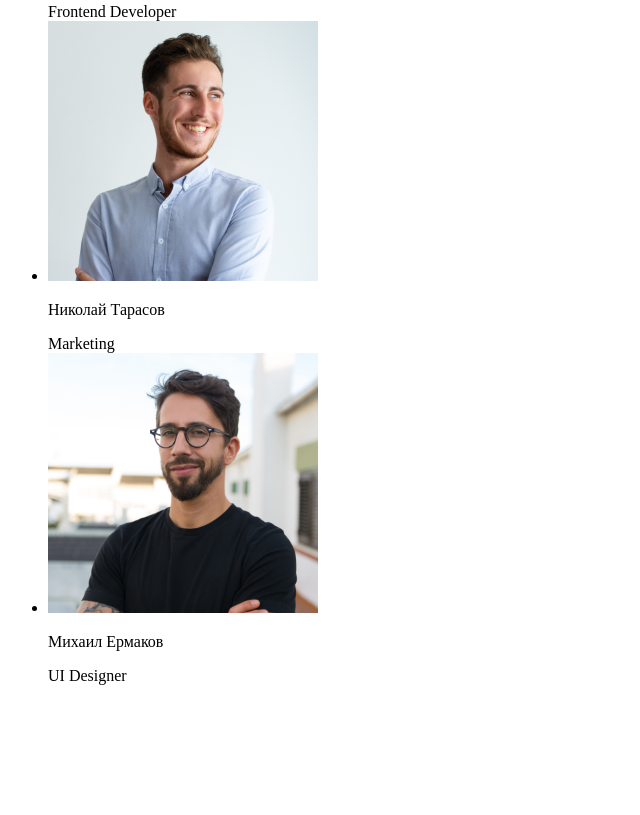
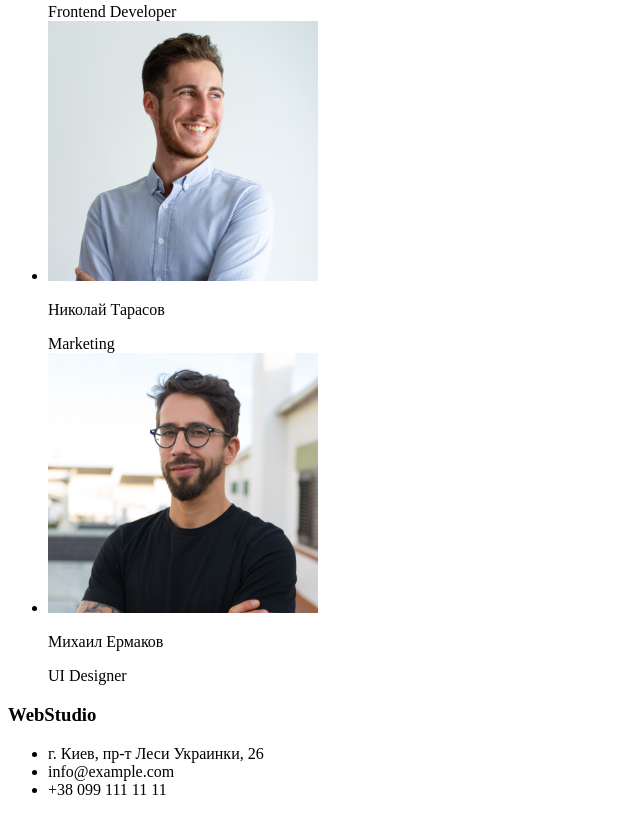
Before and after one commit to Stanislav1408/goit-markup-hw-01, a plain HTML site: page index.html in a window 1280 px wide. Shown: the part 1692-2507 px from the top of the page, without its empty margins (0-640 px from the left). Before the commit the page ends 2393 px from the top, so only its background shows below. Drawn offline with Linux system fonts and the light colour scheme.

Commit message:
добавлины адреса

```diff
--- a/index.html
+++ b/index.html
@@ -19,7 +19,7 @@
             </ul>
 
             <ul>
-                <li><a href="">info@devstudio.com</a></li>
+                <li><a href="https://devstudio.us/" target="_blank" >info@devstudio.com</a></li>
                 <li><a href="">+38 096 111 11 11</a></li>
             </ul>
         </nav>
@@ -96,7 +96,12 @@
 
     <!--Футер-->
     <footer>
-
+        <h3>WebStudio</h3>
+        <ul>
+            <li>г. Киев, пр-т Леси Украинки, 26</li>
+            <li>info@example.com</li>
+            <li>+38 099 111 11 11</li>
+        </ul>
     </footer>
 
 
```
